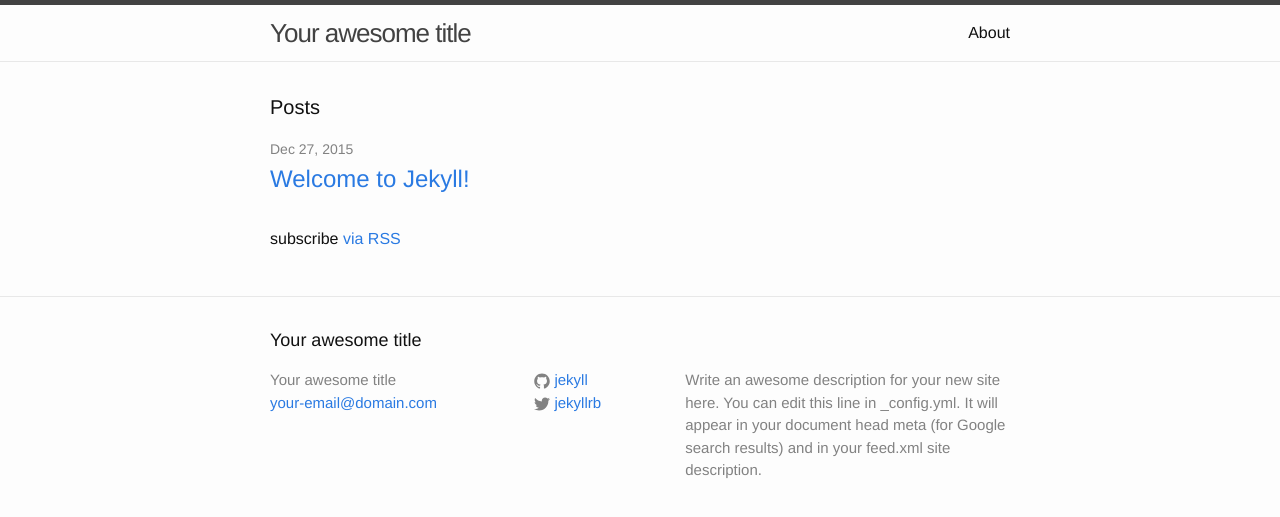
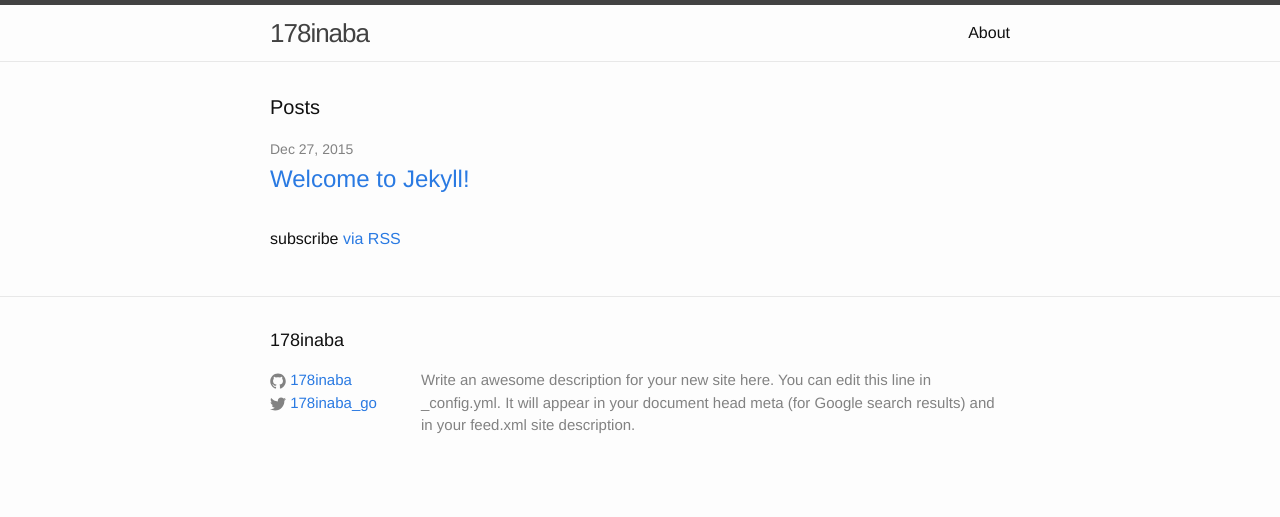
Before and after one commit to 178inaba/178inaba.github.io, a Jekyll site: the page built from index.html, in a window 1280 px wide. Shown: the top 517 px of the page. Built offline with Jekyll 4.4.1, drawn with Linux system fonts in a browser that asks for light colours.

Commit message:
fix layout

```diff
--- a/_config.yml
+++ b/_config.yml
@@ -1,14 +1,13 @@
 # Site settings
-title: Your awesome title
-email: your-email@domain.com
+title: 178inaba
 description: > # this means to ignore newlines until "baseurl:"
   Write an awesome description for your new site here. You can edit this
   line in _config.yml. It will appear in your document head meta (for
   Google search results) and in your feed.xml site description.
 baseurl: "" # the subpath of your site, e.g. /blog/
-url: "http://yourdomain.com" # the base hostname & protocol for your site
-twitter_username: jekyllrb
-github_username:  jekyll
+url: "http://www.178inaba.com" # the base hostname & protocol for your site
+twitter_username: 178inaba_go
+github_username:  178inaba
 
 # Build settings
 markdown: kramdown
--- a/_includes/footer.html
+++ b/_includes/footer.html
@@ -6,13 +6,6 @@
 
     <div class="footer-col-wrapper">
       <div class="footer-col  footer-col-1">
-        <ul class="contact-list">
-          <li>{{ site.title }}</li>
-          <li><a href="mailto:{{ site.email }}">{{ site.email }}</a></li>
-        </ul>
-      </div>
-
-      <div class="footer-col  footer-col-2">
         <ul class="social-media-list">
           {% if site.github_username %}
           <li>
@@ -45,7 +38,7 @@
         </ul>
       </div>
 
-      <div class="footer-col  footer-col-3">
+      <div class="footer-col  footer-col-2">
         <p class="text">{{ site.description }}</p>
       </div>
     </div>
--- a/_sass/_layout.scss
+++ b/_sass/_layout.scss
@@ -121,28 +121,18 @@
 }
 
 .footer-col-1 {
-    width: -webkit-calc(35% - (#{$spacing-unit} / 2));
-    width:         calc(35% - (#{$spacing-unit} / 2));
-}
-
-.footer-col-2 {
     width: -webkit-calc(20% - (#{$spacing-unit} / 2));
     width:         calc(20% - (#{$spacing-unit} / 2));
 }
 
-.footer-col-3 {
-    width: -webkit-calc(45% - (#{$spacing-unit} / 2));
-    width:         calc(45% - (#{$spacing-unit} / 2));
+.footer-col-2 {
+    width: -webkit-calc(80% - (#{$spacing-unit} / 2));
+    width:         calc(80% - (#{$spacing-unit} / 2));
 }
 
 @include media-query($on-laptop) {
     .footer-col-1,
     .footer-col-2 {
-        width: -webkit-calc(50% - (#{$spacing-unit} / 2));
-        width:         calc(50% - (#{$spacing-unit} / 2));
-    }
-
-    .footer-col-3 {
         width: -webkit-calc(100% - (#{$spacing-unit} / 2));
         width:         calc(100% - (#{$spacing-unit} / 2));
     }
```
